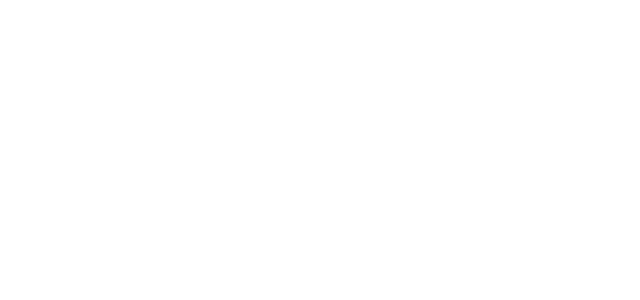
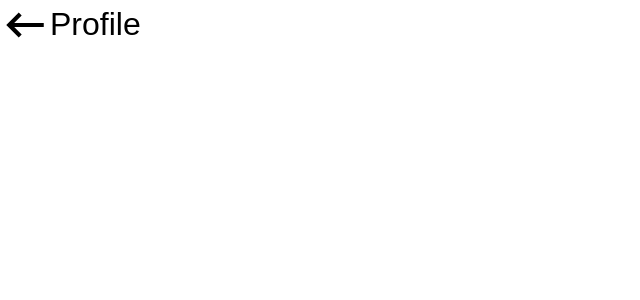
Before and after one commit to kevinlee1989/UCSD-Chat, a React (Create React App) app: page /profile in a window 1280 px wide. Before the commit this address had no page. Shown: the top 300 px of the page, without its empty margins (0-640 px from the left). Built offline with nearby package versions, Linux system fonts and the light colour scheme.

Commit message:
add link to search/profile

```diff
--- a/package.json
+++ b/package.json
@@ -5,7 +5,8 @@
   "dependencies": {
     "@emotion/react": "^11.13.3",
     "@emotion/styled": "^11.13.0",
-    "@mui/material": "^6.1.4",
+    "@mui/icons-material": "^6.1.5",
+    "@mui/material": "^6.1.5",
     "@testing-library/jest-dom": "^5.17.0",
     "@testing-library/react": "^13.4.0",
     "@testing-library/user-event": "^13.5.0",
--- a/src/index.js
+++ b/src/index.js
@@ -1,15 +1,18 @@
 import React from "react";
 import ReactDOM from "react-dom/client";
 import "./index.css";
-import App from "./App";
 import { BrowserRouter, Routes, Route, Link } from 'react-router-dom';
 import Home from './pages/Home';
+import Profile from './pages/Profile';
+import Search from './pages/Search';
 
 const root = ReactDOM.createRoot(document.getElementById("root"));
 root.render(
   <BrowserRouter>
     <Routes>
       <Route path="/" element={<Home />} />
+      <Route path="/profile" element={<Profile />} />
+      <Route path="/search" element={<Search />} />
     </Routes>
   </BrowserRouter>
 );
--- a/src/pages/Home.jsx
+++ b/src/pages/Home.jsx
@@ -1,13 +1,16 @@
 import React from "react";
 import { useState } from "react";
+import {useNavigate} from 'react-router-dom';
 import "../styles/Home.css";
 import { Avatar } from "@mui/material";
+import SearchIcon from '@mui/icons-material/Search';
 
 const Home = () => {
   const classes = ["Class 1", "Class 2", "Class 3"]; // List of classes
   const [selectedClass, setSelectedClass] = useState(null);
   const [messages, setMessages] = useState({});
   const [input, setInput] = useState("");
+  const navigate = useNavigate();
 
   const handleClassSelect = (className) => {
     setSelectedClass(className);
@@ -55,7 +58,13 @@ const Home = () => {
         </ul>
       </div>
       <div className="chat-room">
-        <h1>{selectedClass ? `${selectedClass} Chat` : "Select a Class"}</h1>
+        <div style={{display: "flex", flexDirection: "row"}}>
+            <h1>{selectedClass ? `${selectedClass} Chat` : "Select a Class"}</h1>
+            <SearchIcon onClick={()=> navigate('/search')}
+                        style={{fontSize: "40px", marginLeft: "850px", marginTop: "5px", cursor: "pointer"}}/>
+            <Avatar onClick={()=> navigate('/profile')} alt="Remy Sharp" src="/static/images/avatar/1.jpg"
+                    style={{marginLeft: "10px", marginTop: "5px", cursor: "pointer"}}/>
+        </div>
         {selectedClass && (
           <div className="chat-box">
             <div className="messages">
--- /dev/null
+++ b/src/pages/Profile.jsx
@@ -0,0 +1,18 @@
+import React from "react";
+import { useState } from "react";
+import {useNavigate} from 'react-router-dom';
+import KeyboardBackspaceIcon from '@mui/icons-material/KeyboardBackspace';
+
+const Profile = () => {
+    const navigate = useNavigate();
+
+    return (
+        <div style={{display: "flex"}}>
+            <KeyboardBackspaceIcon onClick={()=> navigate('/')}
+                                    style={{fontSize: "50px", cursor: "pointer"}}/>
+            <h1>Profile</h1>
+        </div>
+    );
+};
+
+export default Profile;
--- /dev/null
+++ b/src/pages/Search.jsx
@@ -0,0 +1,17 @@
+import React from "react";
+import { useState } from "react";
+import {useNavigate} from 'react-router-dom';
+import KeyboardBackspaceIcon from '@mui/icons-material/KeyboardBackspace';
+
+const Search = () => {
+    const navigate = useNavigate();
+
+    return (
+        <div style={{display: "flex"}}>
+            <KeyboardBackspaceIcon onClick={()=> navigate('/')}
+                                    style={{fontSize: "50px", cursor: "pointer"}}/>
+        </div>
+    );
+};
+
+export default Search;
```
Also changed, not shown: 1 other file (tests, documents, lock files or other folders).
